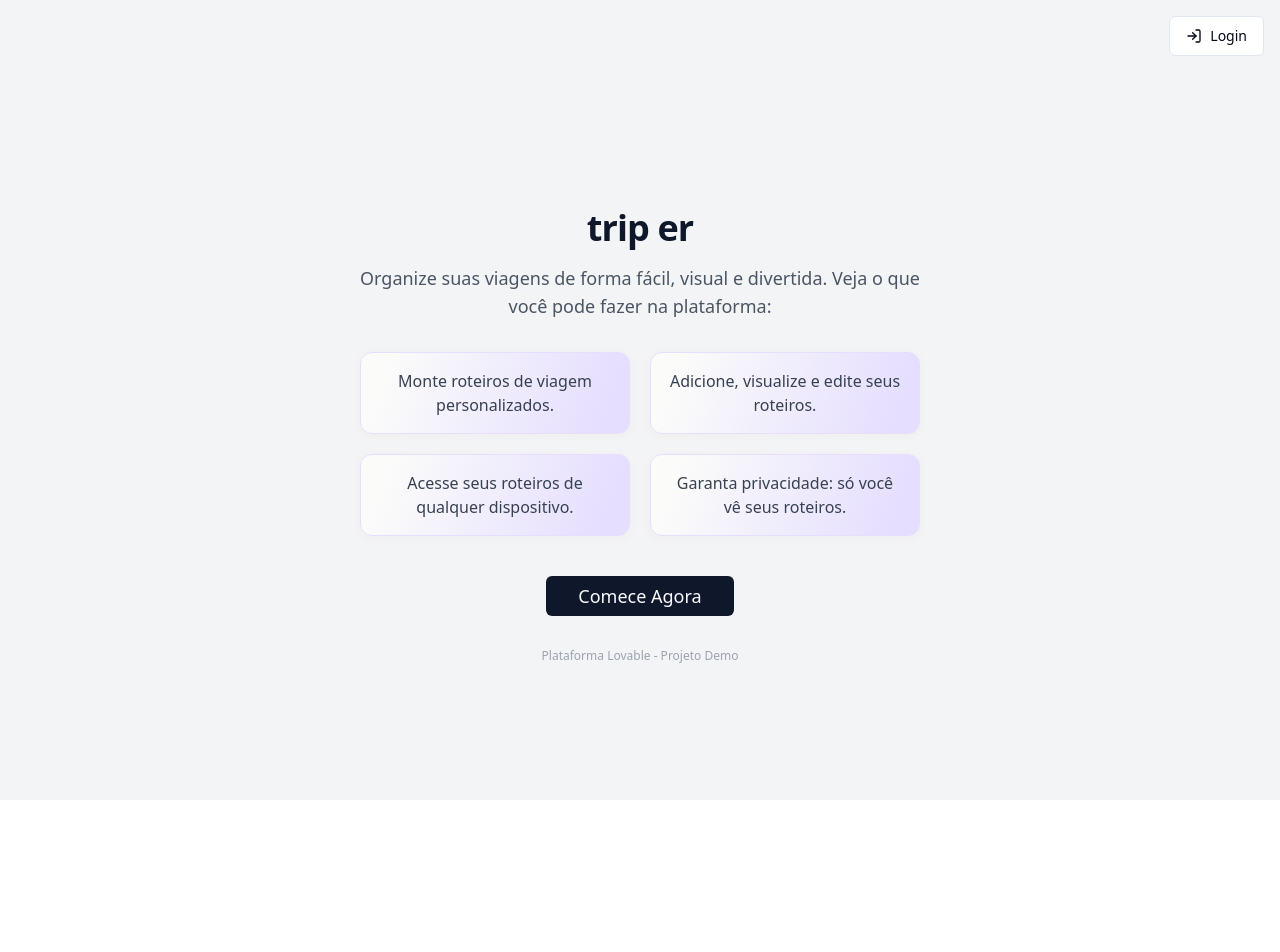
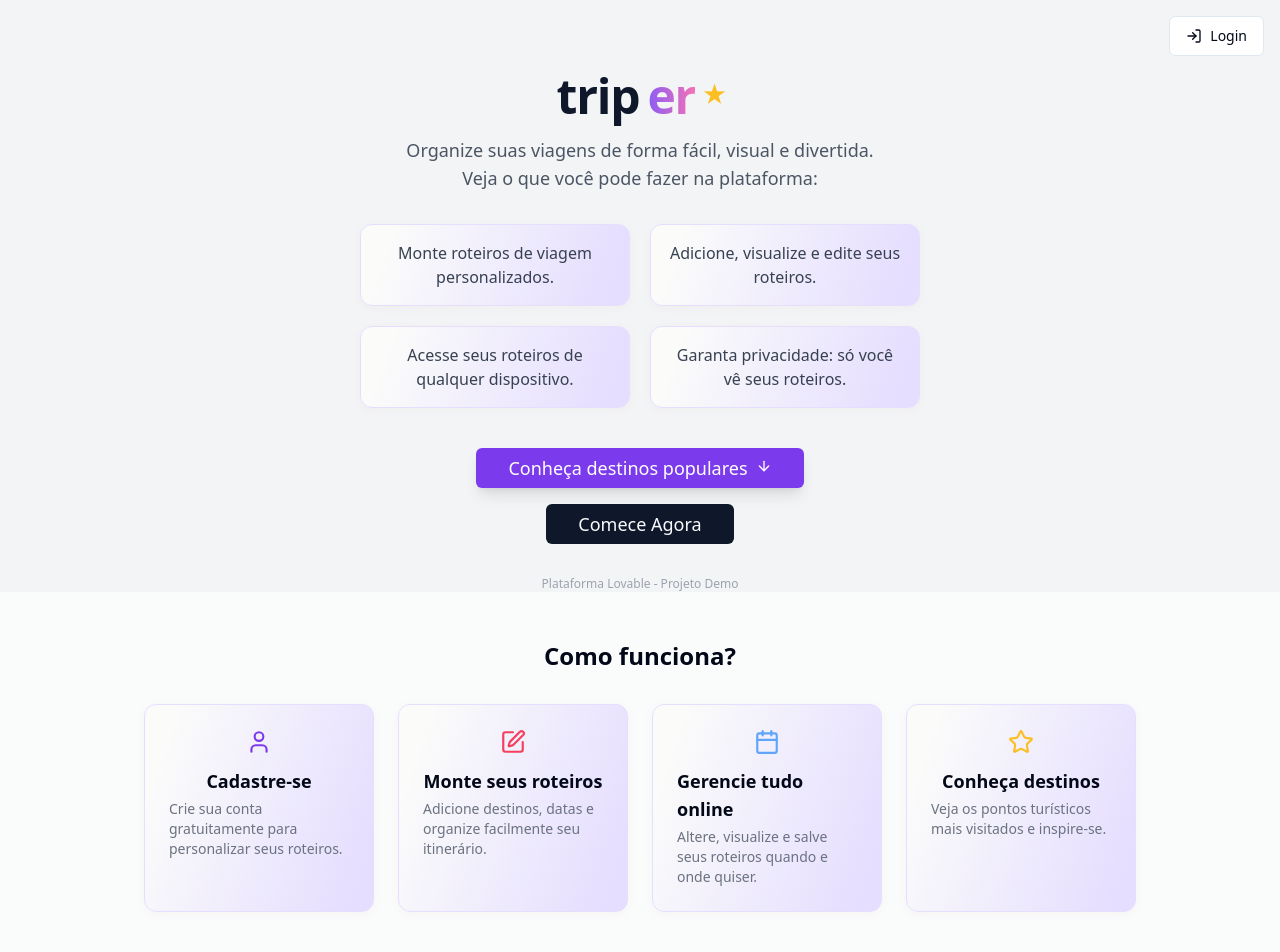
Before and after one commit to EmersonRicard0/EmersonRicard0.github.io, a React (Vite) app: page / in a window 1280 px wide. Shown: the top 952 px of the page. Before the commit the page ends 800 px from the top, so only its background shows below. Built offline with nearby package versions, Linux system fonts and the light colour scheme.

Commit message:
Refactor: Implement requested changes

```diff
--- a/src/pages/Index.tsx
+++ b/src/pages/Index.tsx
@@ -1,7 +1,10 @@
+
 import { Link, useNavigate } from "react-router-dom";
 import { Button } from "@/components/ui/button";
-import { LogIn } from "lucide-react";
+import { LogIn, ArrowDown, Star, Calendar, Edit, User } from "lucide-react";
 import NeonCard from "@/components/NeonCard";
+import PontosTuristicos from "@/components/PontosTuristicos";
+import React, { useRef } from "react";
 
 const recursos = [
   "Monte roteiros de viagem personalizados.",
@@ -10,9 +13,37 @@ const recursos = [
   "Garanta privacidade: só você vê seus roteiros.",
 ];
 
+const etapas = [
+  {
+    icon: <User size={26} className="text-violet-600" />,
+    title: "Cadastre-se",
+    desc: "Crie sua conta gratuitamente para personalizar seus roteiros.",
+  },
+  {
+    icon: <Edit size={26} className="text-rose-500" />,
+    title: "Monte seus roteiros",
+    desc: "Adicione destinos, datas e organize facilmente seu itinerário.",
+  },
+  {
+    icon: <Calendar size={26} className="text-blue-400" />,
+    title: "Gerencie tudo online",
+    desc: "Altere, visualize e salve seus roteiros quando e onde quiser.",
+  },
+  {
+    icon: <Star size={26} className="text-amber-400" />,
+    title: "Conheça destinos",
+    desc: "Veja os pontos turísticos mais visitados e inspire-se.",
+  }
+];
+
 const Index = () => {
   const loggedUser = localStorage.getItem("logged_user");
   const navigate = useNavigate();
+  const pontosRef = useRef<HTMLDivElement>(null);
+
+  const scrollToPontos = () => {
+    pontosRef.current?.scrollIntoView({ behavior: "smooth" });
+  };
 
   return (
     <div className="min-h-screen flex flex-col bg-gray-100">
@@ -33,16 +64,19 @@ const Index = () => {
       {/* Conteúdo central */}
       <div className="flex-1 flex items-center justify-center">
         <div className="text-center max-w-xl mx-auto w-full">
-          <h1 className="text-4xl font-bold mb-4 tracking-tight">
-            <span className="text-primary">trip er</span>
+          <h1 className="text-4xl sm:text-5xl font-bold mb-4 tracking-tight flex justify-center items-center gap-2">
+            <span className="text-primary drop-shadow-glow">trip</span>
+            <span className="bg-gradient-to-r from-violet-500 to-pink-400 bg-clip-text text-transparent drop-shadow-glow">er</span>
+            <span className="text-2xl animate-bounce mt-1 text-amber-400">★</span>
           </h1>
-          <p className="text-lg text-gray-600 mb-8">
-            Organize suas viagens de forma fácil, visual e divertida.
+          <p className="text-lg text-gray-600 mb-8 animate-fade-in">
+            Organize suas viagens de forma fácil, visual e divertida.<br />
             Veja o que você pode fazer na plataforma:
           </p>
+
           <ul className="grid grid-cols-1 sm:grid-cols-2 gap-5 mb-10 px-2">
             {recursos.map((desc, i) => (
-              <li key={i}>
+              <li key={i} className="fade-in">
                 <NeonCard>
                   <span className="flex items-center gap-2 text-gray-700">
                     <span className="text-base">{desc}</span>
@@ -51,14 +85,24 @@ const Index = () => {
               </li>
             ))}
           </ul>
+
+          {/* Scroll para Pontos Turísticos */}
+          <Button
+            className="flex items-center mx-auto gap-2 text-lg px-8 py-4 shadow-lg hover:scale-105 transition-transform mb-4 bg-violet-600 text-white animate-fade-in"
+            onClick={scrollToPontos}
+            variant="default"
+          >
+            Conheça destinos populares <ArrowDown size={22} className="animate-bounce" />
+          </Button>
+
           {/* Botão principal central também */}
           {loggedUser ? (
-            <Button className="text-lg px-8 py-4" onClick={() => navigate("/dashboard")}>
+            <Button className="text-lg px-8 py-4 animate-fade-in" onClick={() => navigate("/dashboard")}>
               Acessar Dashboard
             </Button>
           ) : (
             <Link to="/login">
-              <Button className="text-lg px-8 py-4">Comece Agora</Button>
+              <Button className="text-lg px-8 py-4 animate-fade-in">Comece Agora</Button>
             </Link>
           )}
           <div className="mt-8 text-gray-400 text-xs">
@@ -66,6 +110,29 @@ const Index = () => {
           </div>
         </div>
       </div>
+
+      {/* SEÇÃO COMO FUNCIONA */}
+      <section className="w-full bg-white/60 backdrop-blur-sm py-12 animate-fade-in">
+        <h2 className="text-2xl font-bold mb-8 text-center">Como funciona?</h2>
+        <div className="grid gap-6 grid-cols-1 sm:grid-cols-2 md:grid-cols-4 max-w-5xl mx-auto px-4">
+          {etapas.map((etapa, i) => (
+            <div
+              key={etapa.title}
+              className="rounded-xl bg-white shadow minimal-card p-6 flex flex-col items-center hover:scale-105 transition-transform fade-in"
+              style={{ animationDelay: `${i * 70}ms` }}
+            >
+              <div className="mb-3">{etapa.icon}</div>
+              <div className="font-semibold text-lg mb-1">{etapa.title}</div>
+              <div className="text-gray-500 text-sm">{etapa.desc}</div>
+            </div>
+          ))}
+        </div>
+      </section>
+
+      {/* SEÇÃO PONTOS TURÍSTICOS */}
+      <div ref={pontosRef}>
+        <PontosTuristicos />
+      </div>
     </div>
   );
 };
```
